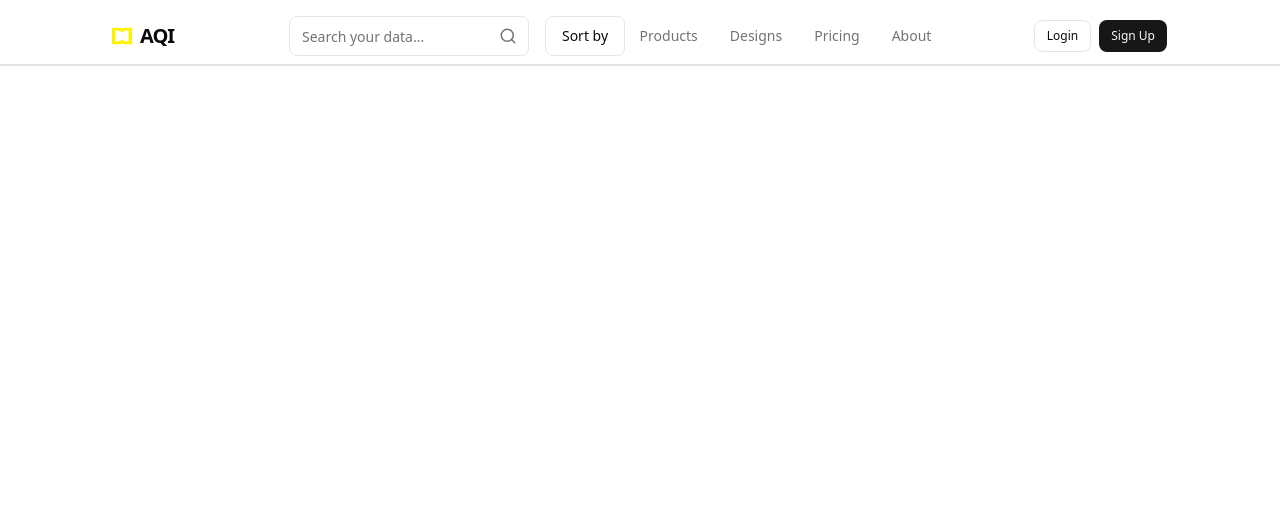
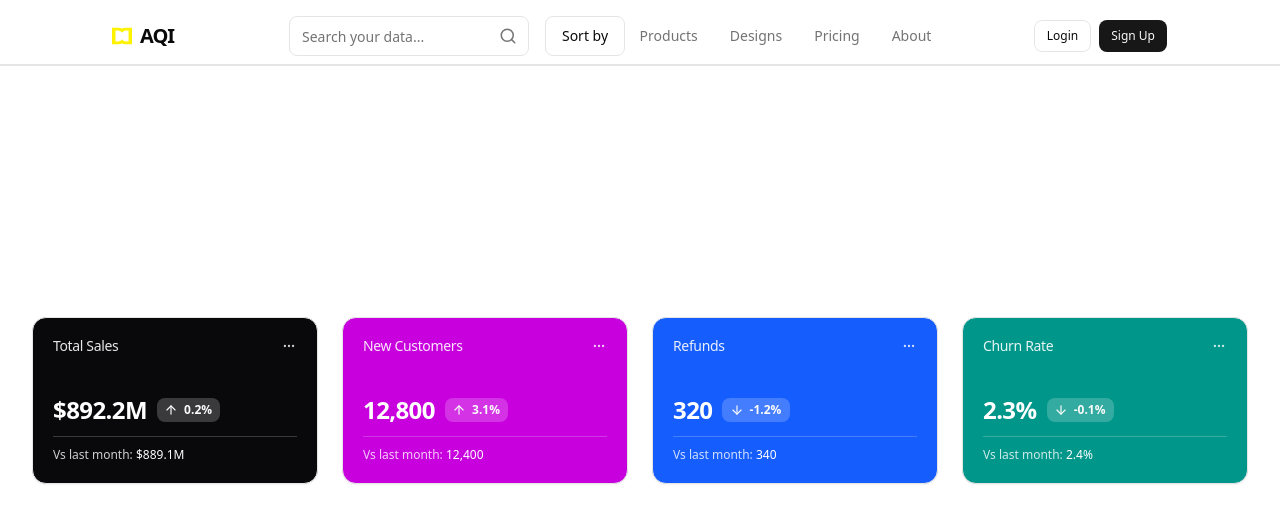
Before and after one commit to jithendra259/aqi, a Next.js app: page / in a window 1280 px wide. Shown: the top 522 px of the page. Built offline with nearby package versions, Linux system fonts and the light colour scheme.

Commit message:
cards added in the main-page

```diff
--- a/package.json
+++ b/package.json
@@ -9,6 +9,7 @@
     "lint": "next lint"
   },
   "dependencies": {
+    "@radix-ui/react-dropdown-menu": "^2.1.15",
     "@radix-ui/react-slot": "^1.2.3",
     "class-variance-authority": "^0.7.1",
     "clsx": "^2.1.1",
--- a/src/app/page.tsx
+++ b/src/app/page.tsx
@@ -1,9 +1,11 @@
 import { Header } from "@/components/navbar"
+import StatisticCard from "@/components/home-cards"
 
 export default function Home(){
   return (
     <div>
       <Header />
+      <StatisticCard />
     </div>
   )
 }
--- /dev/null
+++ b/src/components/home-cards/index.tsx
@@ -0,0 +1,192 @@
+import { Badge } from '@/components/ui/badge-2';
+import { Button } from '@/components/ui/button-1';
+import { Card, CardContent, CardHeader, CardTitle, CardToolbar } from '@/components/ui/card';
+import {
+  DropdownMenu,
+  DropdownMenuContent,
+  DropdownMenuItem,
+  DropdownMenuSeparator,
+  DropdownMenuTrigger,
+} from '@/components/ui/dropdown-menu';
+import { ArrowDown, ArrowUp, MoreHorizontal, Pin, Settings, Share2, Trash, TriangleAlert } from 'lucide-react';
+
+const stats = [
+  {
+    title: 'Total Sales',
+    value: 892200000,
+    delta: 0.2,
+    lastMonth: 889100000,
+    positive: true,
+    prefix: '$',
+    suffix: 'M',
+    format: (v: number) => `$${(v / 1_000_000).toFixed(1)}M`,
+    lastFormat: (v: number) => `$${(v / 1_000_000).toFixed(1)}M`,
+    bg: 'bg-zinc-950',
+    svg: (
+      <svg
+        className="absolute right-0 top-0 h-full w-2/3 pointer-events-none"
+        viewBox="0 0 300 200"
+        fill="none"
+        style={{ zIndex: 0 }}
+      >
+        <circle cx="220" cy="100" r="90" fill="#fff" fillOpacity="0.08" />
+        <circle cx="260" cy="60" r="60" fill="#fff" fillOpacity="0.10" />
+        <circle cx="200" cy="160" r="50" fill="#fff" fillOpacity="0.07" />
+        <circle cx="270" cy="150" r="30" fill="#fff" fillOpacity="0.12" />
+      </svg>
+    ),
+  },
+  {
+    title: 'New Customers',
+    value: 12800,
+    delta: 3.1,
+    lastMonth: 12400,
+    positive: true,
+    prefix: '',
+    suffix: '',
+    bg: 'bg-fuchsia-600',
+    svg: (
+      <svg
+        className="absolute right-0 top-0 w-48 h-48 pointer-events-none"
+        viewBox="0 0 200 200"
+        fill="none"
+        style={{ zIndex: 0 }}
+      >
+        <defs>
+          <filter id="blur2" x="-20%" y="-20%" width="140%" height="140%">
+            <feGaussianBlur stdDeviation="10" />
+          </filter>
+        </defs>
+        <ellipse cx="170" cy="60" rx="40" ry="18" fill="#fff" fillOpacity="0.13" filter="url(#blur2)" />
+        <rect x="120" y="20" width="60" height="20" rx="8" fill="#fff" fillOpacity="0.10" />
+        <polygon points="150,0 200,0 200,50" fill="#fff" fillOpacity="0.07" />
+        <circle cx="180" cy="100" r="14" fill="#fff" fillOpacity="0.16" />
+      </svg>
+    ),
+  },
+  {
+    title: 'Refunds',
+    value: 320,
+    delta: -1.2,
+    lastMonth: 340,
+    positive: false,
+    prefix: '',
+    suffix: '',
+    bg: 'bg-blue-600',
+    svg: (
+      <svg
+        className="absolute right-0 top-0 w-48 h-48 pointer-events-none"
+        viewBox="0 0 200 200"
+        fill="none"
+        style={{ zIndex: 0 }}
+      >
+        <defs>
+          <filter id="blur3" x="-20%" y="-20%" width="140%" height="140%">
+            <feGaussianBlur stdDeviation="12" />
+          </filter>
+        </defs>
+        <rect x="120" y="0" width="70" height="70" rx="35" fill="#fff" fillOpacity="0.09" filter="url(#blur3)" />
+        <ellipse cx="170" cy="80" rx="28" ry="12" fill="#fff" fillOpacity="0.12" />
+        <polygon points="200,0 200,60 140,0" fill="#fff" fillOpacity="0.07" />
+        <circle cx="150" cy="30" r="10" fill="#fff" fillOpacity="0.15" />
+      </svg>
+    ),
+  },
+  {
+    title: 'Churn Rate',
+    value: 2.3,
+    delta: -0.1,
+    lastMonth: 2.4,
+    positive: false,
+    prefix: '',
+    suffix: '%',
+    bg: 'bg-teal-600',
+    svg: (
+      <svg
+        className="absolute right-0 top-0 w-48 h-48 pointer-events-none"
+        viewBox="0 0 200 200"
+        fill="none"
+        style={{ zIndex: 0 }}
+      >
+        <defs>
+          <filter id="blur4" x="-20%" y="-20%" width="140%" height="140%">
+            <feGaussianBlur stdDeviation="16" />
+          </filter>
+        </defs>
+        <polygon points="200,0 200,100 100,0" fill="#fff" fillOpacity="0.09" />
+        <ellipse cx="170" cy="40" rx="30" ry="18" fill="#fff" fillOpacity="0.13" filter="url(#blur4)" />
+        <rect x="140" y="60" width="40" height="18" rx="8" fill="#fff" fillOpacity="0.10" />
+        <circle cx="150" cy="30" r="14" fill="#fff" fillOpacity="0.18" />
+        <line x1="120" y1="0" x2="200" y2="80" stroke="#fff" strokeOpacity="0.08" strokeWidth="6" />
+      </svg>
+    ),
+  },
+];
+
+function formatNumber(n: number) {
+  if (n >= 1_000_000) return (n / 1_000_000).toFixed(1) + 'M';
+  if (n >= 1_000) return n.toLocaleString();
+  return n.toString();
+}
+
+export default function StatisticCard() {
+  return (
+    <div className="min-h-screen flex items-center justify-center p-6 lg:p-8">
+      <div className="grow grid grid-cols-1 sm:grid-cols-2 lg:grid-cols-4 gap-6">
+        {stats.map((stat, index) => (
+          <Card key={index} className={`relative overflow-hidden ${stat.bg} text-white`}>
+            <CardHeader className="border-0 z-10 relative">
+              <CardTitle className="text-white/90 text-sm font-medium">{stat.title}</CardTitle>
+              <CardToolbar>
+                <DropdownMenu>
+                  <DropdownMenuTrigger asChild>
+                    <Button variant="dim" size="sm" mode="icon" className="-me-1.5 text-white/80 hover:text-white">
+                      <MoreHorizontal />
+                    </Button>
+                  </DropdownMenuTrigger>
+                  <DropdownMenuContent align="end" side="bottom">
+                    <DropdownMenuItem>
+                      <Settings /> Settings
+                    </DropdownMenuItem>
+                    <DropdownMenuItem>
+                      <TriangleAlert /> Add Alert
+                    </DropdownMenuItem>
+                    <DropdownMenuItem>
+                      <Pin /> Pin to Dashboard
+                    </DropdownMenuItem>
+                    <DropdownMenuItem>
+                      <Share2 /> Share
+                    </DropdownMenuItem>
+                    <DropdownMenuSeparator />
+                    <DropdownMenuItem variant="destructive">
+                      <Trash /> Remove
+                    </DropdownMenuItem>
+                  </DropdownMenuContent>
+                </DropdownMenu>
+              </CardToolbar>
+            </CardHeader>
+            <CardContent className="space-y-2.5 z-10 relative">
+              <div className="flex items-center gap-2.5">
+                <span className="text-2xl font-semibold tracking-tight">
+                  {stat.format ? stat.format(stat.value) : stat.prefix + formatNumber(stat.value) + stat.suffix}
+                </span>
+                <Badge className="bg-white/20 font-semibold">
+                  {stat.delta > 0 ? <ArrowUp /> : <ArrowDown />}
+                  {stat.delta}%
+                </Badge>
+              </div>
+              <div className="text-xs text-white/80 mt-2 border-t border-white/20 pt-2.5">
+                Vs last month:{' '}
+                <span className="font-medium text-white">
+                  {stat.lastFormat
+                    ? stat.lastFormat(stat.lastMonth)
+                    : stat.prefix + formatNumber(stat.lastMonth) + stat.suffix}
+                </span>
+              </div>
+            </CardContent>
+          </Card>
+        ))}
+      </div>
+    </div>
+  );
+}
```
Also changed, not shown: src/components/ui/badge-2.tsx (renamed from src/components/badge-2.tsx), src/components/ui/button-1.tsx (renamed from src/components/button-1.tsx), src/components/ui/card.tsx (renamed from src/components/card.tsx), 1 other file (tests, documents, lock files or other folders).
